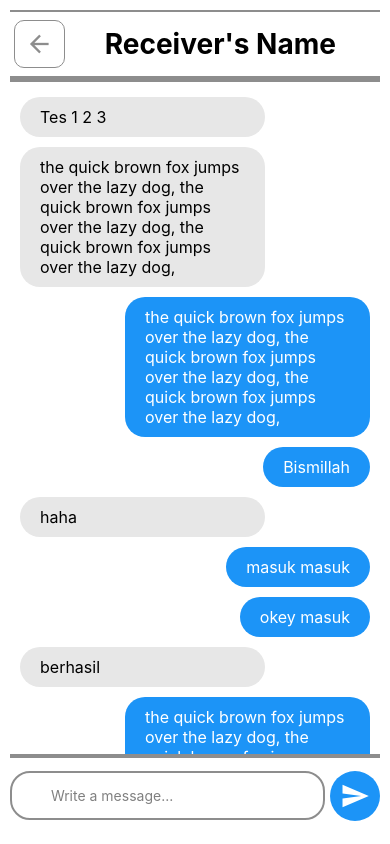
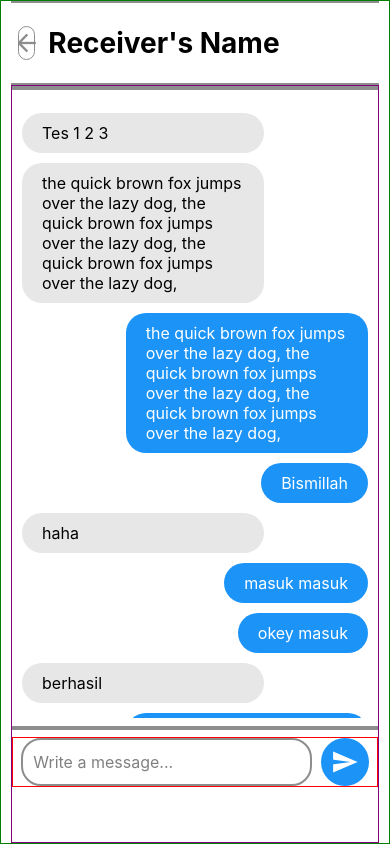
Before and after one commit to ixhsan/chat-fe-Rnativeversion-1, a React Native app: screen /Chat in a window 390 px wide. Built offline with nearby package versions, Linux system fonts and the light colour scheme.

Commit message:
adding keyboard avoiding view: todo -> proper styling

```diff
--- a/src/pages/Chat/index.js
+++ b/src/pages/Chat/index.js
@@ -8,6 +8,8 @@ import {
   TextInput,
   Platform,
   FlatList,
+  TouchableWithoutFeedback,
+  Keyboard,
 } from 'react-native';
 import {useState} from 'react';
 import {Icon} from 'react-native-elements';
@@ -86,27 +88,26 @@ const Chat = ({navigation}) => {
       sentID: 'ikhsan',
     },
   ]);
+
   return (
-    <SafeAreaView
-      style={{flex: 1, alignItems: 'center', justifyContent: 'center'}}>
-      <View style={styles.container}>
+    <SafeAreaView style={styles.container}>
+      <View style={styles.content}>
         <View style={styles.header}>
-          <TouchableOpacity
-            style={styles.buttonBack}
-            onPress={() => navigation.goBack()}>
+          <TouchableOpacity onPress={() => navigation.goBack()}>
             <Icon
               name={'arrow-back'}
               size={28}
-              style={styles.buttonBackIcon}
               color={'#8D8D8D'}
+              style={styles.buttonBack}
             />
           </TouchableOpacity>
           <Text style={styles.headerText}>Receiver's Name</Text>
         </View>
         <KeyboardAvoidingView
-          style={styles.keyboardAvoidingView}
-          behavior={Platform === 'ios' ? 'padding' : null}
-          enabled>
+          style={styles.keyboardAvoidView}
+          behavior={Platform.OS === 'ios' ? 'padding' : 'height'}
+          // keyboardVerticalOffset={'10%'}
+        >
           <View style={styles.chatBody}>
             <FlatList
               data={chat}
@@ -121,24 +122,27 @@ const Chat = ({navigation}) => {
               contentContainerStyle={styles.chatList}
             />
           </View>
-          <View style={styles.inputBody}>
+          <View>
+            <TouchableWithoutFeedback onPress={Keyboard.dismiss}>
               <View style={styles.inputGroup}>
                 <TextInput
-                style={styles.chatInput}
+                  style={styles.textInput}
                   placeholder="Write a message..."
                   placeholderTextColor={'grey'}
                   value={message}
                   onChangeText={text => setMessage(text)}
+                  autoCorrect={false}
                 />
-            </View>
                 <TouchableOpacity>
                   <Icon
                     name="send"
-                size={30}
+                    size={28}
                     color={'white'}
-                style={styles.buttonChatIcon}
+                    style={styles.buttonSend}
                   />
                 </TouchableOpacity>
+              </View>
+            </TouchableWithoutFeedback>
           </View>
         </KeyboardAvoidingView>
       </View>
@@ -147,134 +151,91 @@ const Chat = ({navigation}) => {
 };
 const styles = StyleSheet.create({
   container: {
-    // flex: 1,
-    alignItems: 'center',
+    flex: 1,
     justifyContent: 'center',
-    maxHeight: '100%',
-    maxWidth: '100%',
-    width: '100%',
-    height: '100%',
-    padding: 10,
+  },
+  content: {
+    flex: 1,
+    paddingHorizontal: 10,
     backgroundColor: '#FFFFFF',
-    // borderColor: 'red',
-    // borderWidth: 1,
-    // borderStyle: 'solid',
+    borderColor: 'green',
+    borderWidth: 1,
+    borderStyle: 'solid',
   },
   header: {
-    // flex: 1,
     width: '100%',
+    height: '10%',
     flexDirection: 'row',
-    justifyContent: 'space-between',
     alignItems: 'center',
-    paddingVertical: 5,
-    paddingHorizontal: 4,
+    padding: '2%',
     borderTopColor: '#8D8D8D',
     borderTopWidth: 2,
     borderBottomColor: '#8D8D8D',
     borderBottomWidth: 2,
   },
   buttonBack: {
-    flex: 1,
-    maxWidth: '14%',
-    height: '100%',
-    maxHeight: '90%',
-    justifyContent: 'center',
-    alignItems: 'center',
-    backgroundColor: 'white',
+    padding: '8%',
+    maxWidth: '55%',
     borderRadius: 10,
     borderColor: '#8D8D8D',
     borderWidth: 1,
     borderStyle: 'solid',
   },
-  buttonBackIcon: {
-    // borderColor: 'green',
-    // borderWidth: 1,
-    // borderStyle: 'solid',
-  },
   headerText: {
-    flex: 1,
-    textAlign: 'center',
-    paddingVertical: 10,
+    // flex: 1,
+    justifyContent: 'center',
     fontSize: 28,
     fontWeight: 'bold',
-    // borderColor: 'green',
-    // borderWidth: 1,
-    // borderStyle: 'solid',
+    textAlign: 'center',
   },
-  keyboardAvoidingView: {
+  keyboardAvoidView: {
     flex: 1,
-    // margin: 0,
-    // padding: 0,
-    // borderColor: 'green',
-    // borderWidth: 1,
-    // borderStyle: 'solid',
+    // justifyContent: 'flex-start',
+    // padding: 20,
+    paddingBottom: '15%',
+    // backgroundColor: 'green',
+    borderColor: 'purple',
+    borderWidth: 1,
+    borderStyle: 'solid',
   },
   chatBody: {
-    height: '90%',
+    flex: 1,
     marginBottom: '2%',
+    paddingVertical: '2%',
     borderTopColor: '#8D8D8D',
     borderTopWidth: 4,
     borderBottomColor: '#8D8D8D',
     borderBottomWidth: 4,
-    // borderColor: 'blue',
-    // borderWidth: 1,
-    // borderStyle: 'solid',
   },
   chatList: {
-    width: '100%',
-    minWidth: '100%',
-    maxWidth: '100%',
     padding: 10,
-    // borderTopColor: '#8D8D8D',
-    // borderTopWidth: 4,
-    // borderBottomColor: '#8D8D8D',
-    // borderBottomWidth: 4,
-    // borderColor: 'blue',
-    // borderWidth: 1,
-    // borderStyle: 'solid',
-  },
-  inputBody: {
-    flexDirection: 'row',
-    alignItems: 'center',
-    justifyContent: 'space-between',
-    marginTop: 5,
-    // borderColor: 'green',
-    // borderWidth: 1,
-    // borderStyle: 'solid',
+    // height: '95%',
   },
   inputGroup: {
-    flex: 1,
+    // paddingBottom: '15%',
+    width: '100%',
     flexDirection: 'row',
-    justifyContent: 'center',
+    justifyContent: 'space-evenly',
+    // marginTop: '1.5%',
+    borderColor: 'red',
+    borderWidth: 1,
+    borderStyle: 'solid',
     alignItems: 'center',
+    backgroundColor: 'white',
+  },
+  textInput: {
+    width: '80%',
+    // maxWidth: '75%',
+    paddingVertical: 12,
+    paddingHorizontal: 10,
+    fontSize: 16,
+    color: 'black',
     borderRadius: 20,
     borderColor: '#8D8D8D',
     borderWidth: 2,
     borderStyle: 'solid',
-    marginRight: 5,
   },
-  addIcon: {
-    paddingHorizontal: 15,
-    paddingVertical: 7,
-  },
-  chatInput: {
-    height: 45,
-    width: '80%',
-    maxWidth: '75%',
-    paddingVertical: 5,
-    color: 'black',
-    // borderWidth: 1,
-    // borderColor: 'red',
-    // borderStyle: 'solid',
-  },
-  buttonChat: {
-    // height: 45,
-    marginLeft: 5,
-    paddingVertical: 10,
-    paddingHorizontal: 20,
-    backgroundColor: '#1C94F7',
-  },
-  buttonChatIcon: {
+  buttonSend: {
     padding: 10,
     backgroundColor: '#1C94F7',
     borderRadius: 30,
```
Lines whose indentation alone changed are shown as unchanged.
